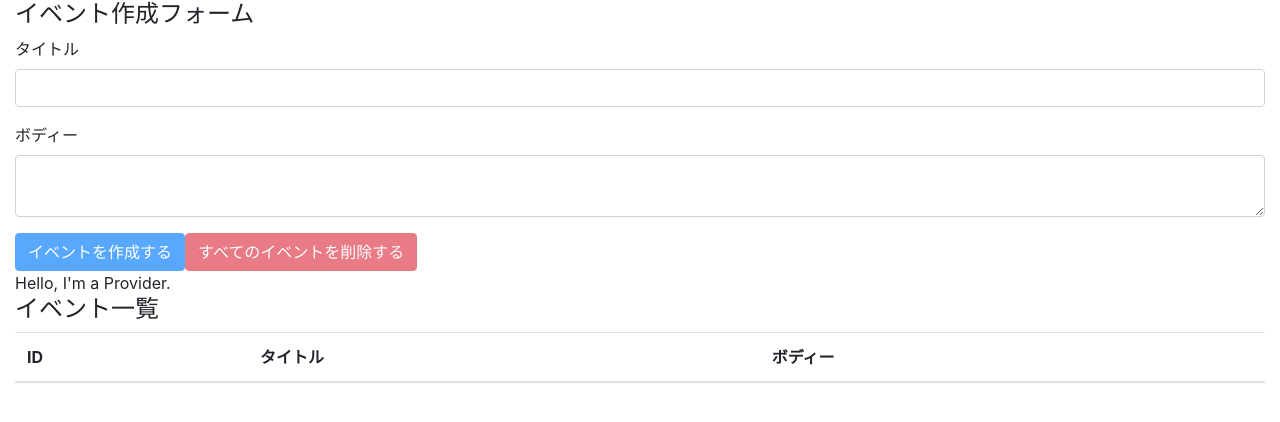
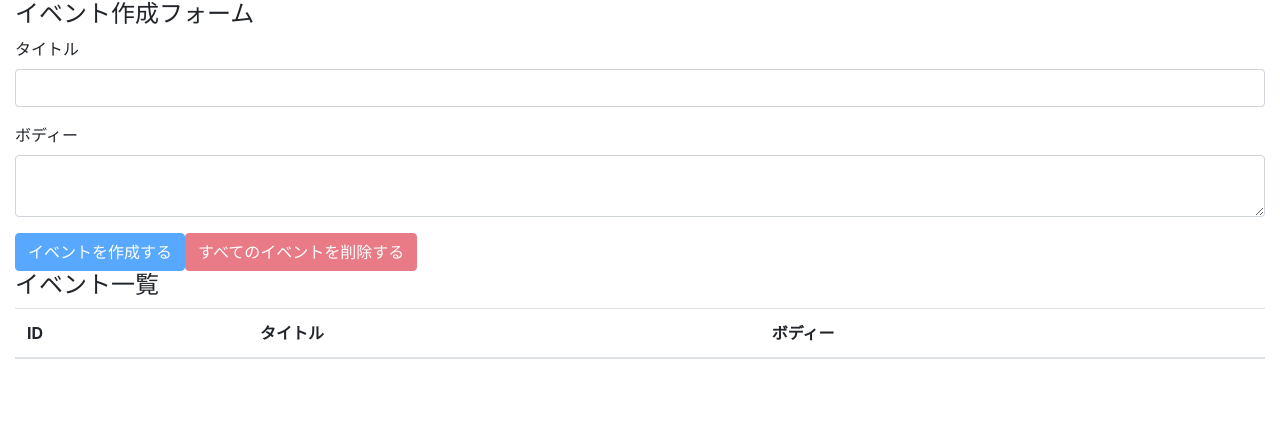
Before and after one commit to Katsutoshi-Abe/my-react-udemy2, a React (Create React App) app: page / in a window 1280 px wide. Shown: the top 422 px of the page. Built offline with nearby package versions, Linux system fonts and the light colour scheme.

Commit message:
solve prop drilling issue

```diff
--- a/src/components/App.js
+++ b/src/components/App.js
@@ -10,13 +10,13 @@ function App() {
   const [state, dispatch] = useReducer(reducer, []) // (使用するreducer, 初期値)
 
   return (
-    <AppContext.Provider value={"Hello, I'm a Provider."}>
+    <AppContext.Provider value={{state, dispatch}}>
       <div className='container-fluid'>
         <EventForm state={state} dispatch={dispatch} />
         <Events state={state} dispatch={dispatch} />
       </div>
+
     </AppContext.Provider>
-
   )
 }
 
--- a/src/components/Event.js
+++ b/src/components/Event.js
@@ -1,11 +1,11 @@
-import React from "react"
-
+import React, {useContext} from "react"
+import AppContext from "../contexts/AppContext"
 import {DELETE_EVENT} from '../actions'
 
-function Event ({dispatch, event}) {
+function Event ({event}) {
 // イベント１件削除
     const id = event.id
-
+    const {dispatch} = useContext(AppContext)
     function handleClickDeleteButton() {
         // バッククォート(``)で囲んで、イベントidを参照する
         const result = window.confirm(`イベント(id=${id})を本当に削除しても良いですか？`)
--- a/src/components/EventForm.js
+++ b/src/components/EventForm.js
@@ -1,9 +1,11 @@
-import React, {useState} from "react"
+import React, {useContext, useState} from "react"
 
-import {CREATE_EVENT} from '../actions'
+import AppContext from "../contexts/AppContext"
 
-function EventForm({state, dispatch}) { // ページ内で共有するため、App.jsから渡された{state, dispatch}を使う
+import {CREATE_EVENT, DELETE_ALL_EVENTS} from '../actions'
 
+function EventForm() {
+    const {state, dispatch} = useContext(AppContext)
     const [title, setTitle] = useState('')            // (初期値)
     const [body, setBody] = useState('')              // (初期値)
 
@@ -31,7 +33,7 @@ function EventForm({state, dispatch}) { // ページ内で共有するため、A
       e.preventDefault()
 
       const result = window.confirm('すべてのイベントを本当に削除しても良いですか？')
-      if (result) dispatch({type: 'DELETE_ALL_EVENTS'})
+      if (result) dispatch({type: DELETE_ALL_EVENTS})
     }
 
 
--- a/src/components/Events.js
+++ b/src/components/Events.js
@@ -1,12 +1,11 @@
-import React, {useContext} from "react";
+import React, { useContext } from "react";
 import AppContext from "../contexts/AppContext";
 import Event from './Event'
 
-function Events({state, dispatch}) { // ページ内で共有するため、App.jsから渡された{state, dispatch}を使う
-    const value = useContext(AppContext)
+function Events() {
+    const {state} = useContext(AppContext)
     return(
         <>
-            <div>{value}</div>
             <h4>イベント一覧</h4>
             <table className='table table-hover'>
                 <thead>
@@ -15,7 +14,7 @@ function Events({state, dispatch}) { // ページ内で共有するため、App.
                     </tr>
                 </thead>
                 <tbody>
-                    {state.map((event, index) => (<Event dispatch={dispatch} event={event} key={index} />))}
+                    {state.map((event, index) => (<Event event={event} key={index} />))}
                 </tbody>
             </table>
         </>
```
